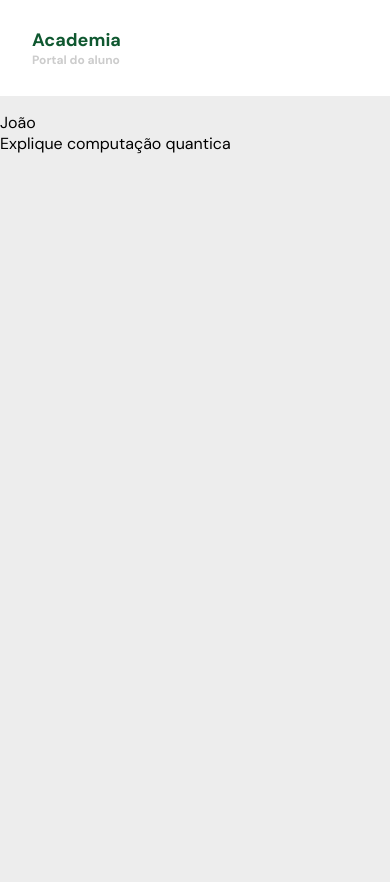
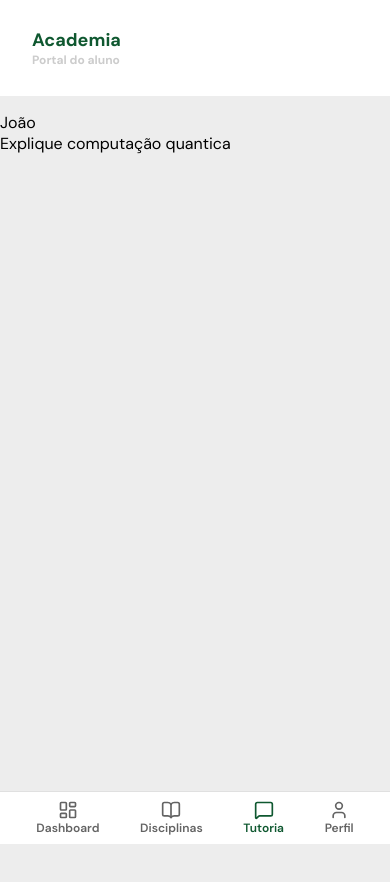
Before and after one commit to LaurenceFluciano/portal_aluno_frontend, a React (Vite) app: page /tutoria in a window 390 px wide. Shown: the top 882 px of the page. Built offline with nearby package versions, Linux system fonts and the light colour scheme; a web font is replaced by a local one.

Commit message:
feat: adicionar barra de navegacao inferior para dispositivos mobiles.

```diff
--- a/src/app/layout/DashboardLayout.jsx
+++ b/src/app/layout/DashboardLayout.jsx
@@ -1,5 +1,8 @@
 import { Outlet } from "react-router-dom";
 import { Menu } from "@/components/menu/Menu";
+import { BottomBar } from "../../components/ui/BottomBar";
+import { BookOpen, LayoutDashboard, MessageSquare, User } from "lucide-react";
+import { Group } from "../../components/layout/Group";
 
 export default function DashboardLayout() {
     return (
@@ -23,6 +26,34 @@ export default function DashboardLayout() {
         <div className="dashboard">
             <Outlet />
         </div>
+        <footer>
+            <BottomBar>
+                <Menu.Item to={'/dashboard'}>
+                    <Group layout={{default: 'row'}} className="align--middle-center">
+                        <LayoutDashboard size={20} />
+                        <span>Dashboard</span>
+                    </Group>
+                </Menu.Item>
+                <Menu.Item to={'/disciplina'}>
+                    <Group layout={{default: 'row'}} className="align--middle-center">
+                        <BookOpen size={20} />
+                        <span>Disciplinas</span>
+                    </Group>
+                </Menu.Item>
+                <Menu.Item to={'/tutoria'}>
+                    <Group layout={{default: 'row'}} className="align--middle-center">
+                        <MessageSquare size={20} />
+                        <span>Tutoria</span>
+                    </Group>
+                </Menu.Item>
+                <Menu.Item to={'/perfil/dados-pessoais'}>
+                    <Group layout={{default: 'row'}} className="align--middle-center">
+                        <User size={20} />
+                        <span>Perfil</span>
+                    </Group>
+                </Menu.Item>
+            </BottomBar>
+        </footer>
      </>
     )
 }
--- a/src/app/pages/dashboard/components/DisciplineCard.jsx
+++ b/src/app/pages/dashboard/components/DisciplineCard.jsx
@@ -1,5 +1,5 @@
-import { Group } from "../../../../components/layout/Group";
-import { Card } from "../../../../components/card/Card";
+import { Group } from "@/components/layout/Group";
+import { Card } from "@/components/card/Card";
 import CourseProgressBar from "./ProgressBar";
 
 
--- a/src/components/menu/Menu.jsx
+++ b/src/components/menu/Menu.jsx
@@ -29,7 +29,7 @@ function MenuNav({ children, variant, className }) {
     )
 }
 
-function MenuItem({ children, to }) {
+function MenuItem({ children, to, className }) {
     return (
         <NavLink
             to={to}
@@ -37,7 +37,7 @@ function MenuItem({ children, to }) {
                 const baseClass = styles.menu__item;
                 const activeClass = isActive ? styles["menu__item--active"] : "";
 
-                return `${baseClass} ${activeClass}`.trim();
+                return `${baseClass} ${activeClass} ${className}`.trim();
             }}
         >
             {children}
--- a/src/components/menu/menu.module.css
+++ b/src/components/menu/menu.module.css
@@ -29,9 +29,6 @@
     display: none;
 }
 
-.menu__nav{
-
-}
 
 .menu__item:hover{
     text-decoration: underline;
@@ -41,7 +38,26 @@
     color: #0F5830;
 }
 
+.menu__item  {
+    color: #636363;
+    font-weight: 800;
+    text-decoration: none;
+}
 
+.menu__item--active svg {
+    color: #0F5830;
+}
+
+.menu__nav--bottom-bar .menu__item span {
+    font-weight: 600;
+    font-size: 12px;
+}
+
+.menu__nav--bottom-bar .menu__item--active span {
+    color: #0F5830;
+    font-weight: 600;
+    font-size: 12px;
+}
 
 @media (min-width: 768px) {
 
@@ -52,10 +68,8 @@
 
     .menu__nav--header .menu__item {
         display: inline-block;
+        font-weight: bold;
         padding: 0 8px;
-        color: #999999;
-        text-decoration: none;
-        font-weight: bold;
     }
 
     .menu__nav--header .menu__item--active{
--- /dev/null
+++ b/src/components/ui/BottomBar.jsx
@@ -0,0 +1,15 @@
+import { Group } from '@/components/layout/Group';
+import { Menu } from '@/components/menu/Menu';
+
+export function BottomBar({ children, className = "" }) {
+    return (
+        <Menu.Nav className={`bottom-bar ${className}`} variant="bottom-bar">
+            <Group
+                layout={{ default: 'col' }}
+                className="bottom-bar__container px--md py--sm"
+            >
+                {children}
+            </Group>
+        </Menu.Nav>
+    );
+}
--- a/src/styles/index.css
+++ b/src/styles/index.css
@@ -43,6 +43,36 @@ main{
 
 header{
     background-color: #ffffff;
+}
+
+/*
+* bottom-bar
+*/
+
+.bottom-bar {
+    position: fixed;
+    bottom: 0;
+    left: 0;
+    right: 0;
+    z-index: 1000;
+    background-color: #ffffff;
+    border-top: 1px solid #e0e0e0;
+    width: 100%;
+}
+
+.bottom-bar__container {
+    max-width: 960px;
+    margin: 0 auto;
+    display: flex;
+    flex-direction: row;
+    justify-content: space-around;
+    align-items: center;
+}
+
+@media (min-width: 768px) {
+    .bottom-bar {
+        display: none;
+    }
 }
 
 /*
```
